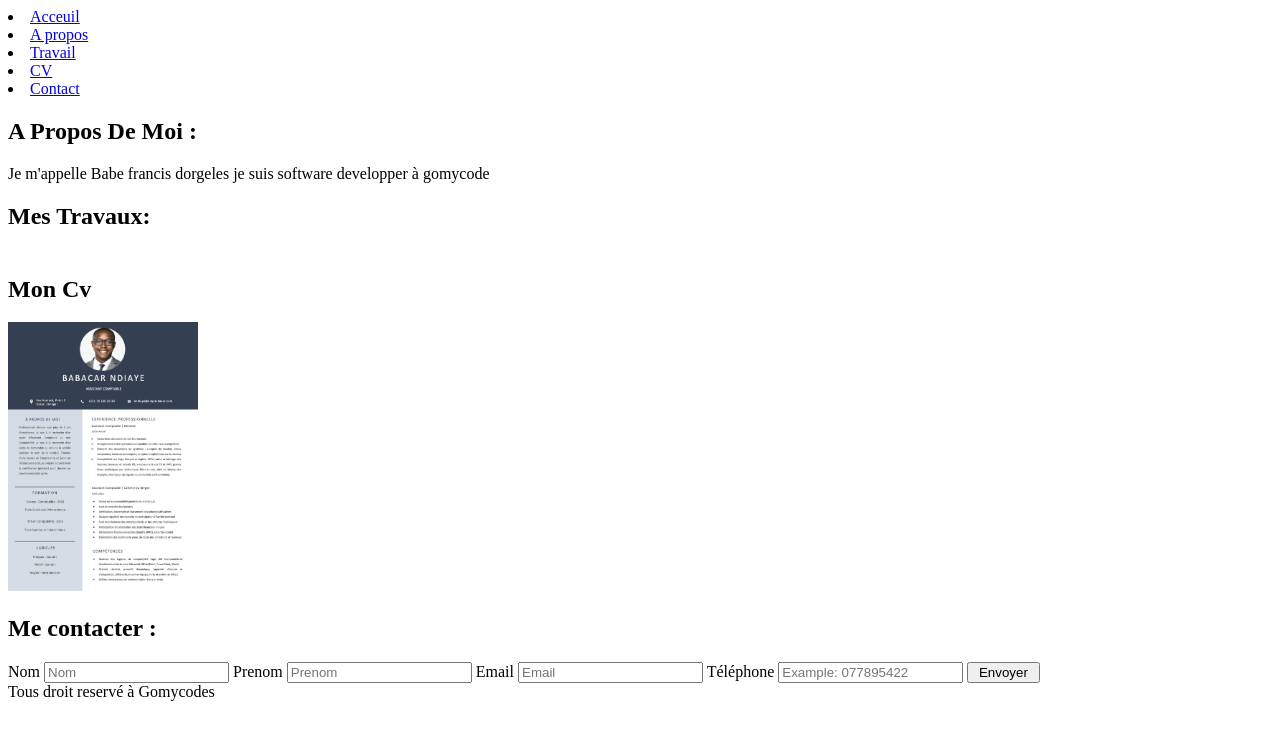
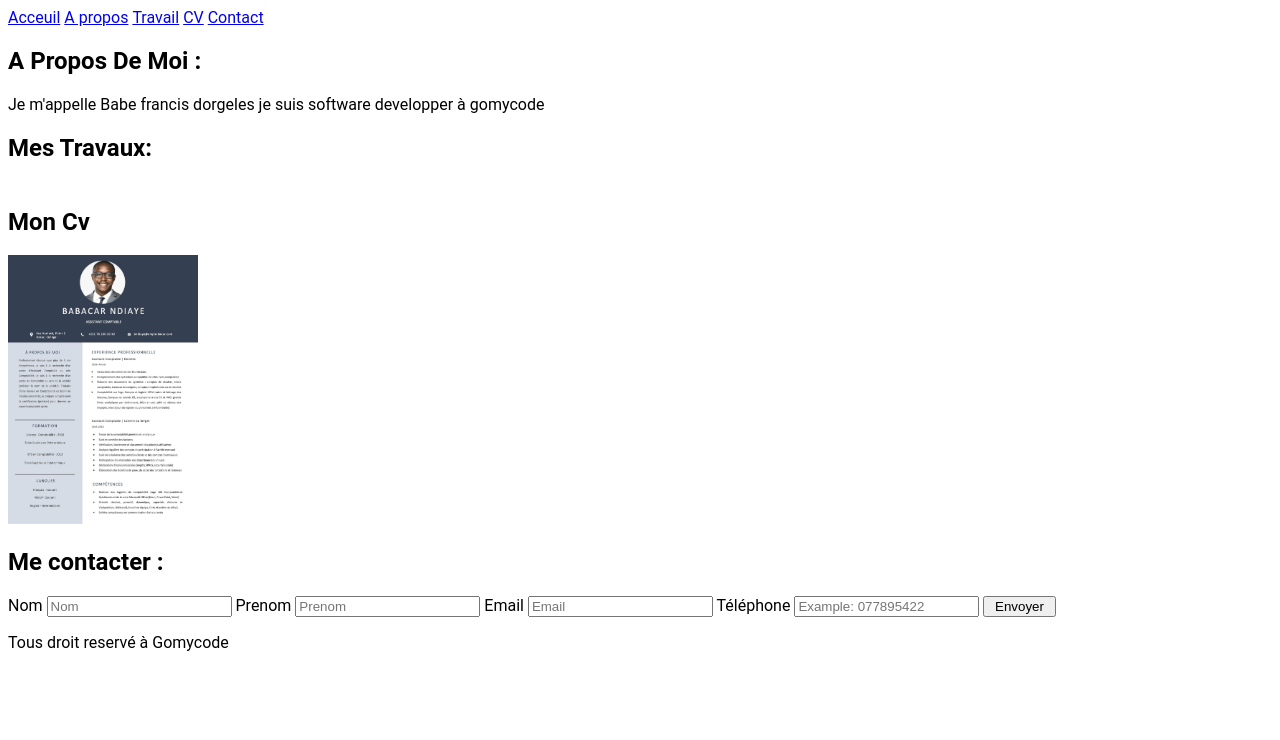
Before and after one commit to dorgeles22/projet_html, a plain HTML site: page index.html in a window 1280 px wide. Drawn offline with Linux system fonts and the light colour scheme.

Commit message:
second commit

```diff
--- a/index.html
+++ b/index.html
@@ -7,7 +7,7 @@
     <title>Document</title>
 </head>
 <body>
-    <header></header>
+    <header>
     <!-- barre de navigation -->
     <nav>
         <li><a href=" Acceuil.html">Acceuil</a></li>
@@ -16,6 +16,7 @@
         <li><a href="CV.html">CV</a></li>
         <li><a href="Contact.html">Contact</a></li>
     </nav>
+</header>
     <!-- A propos  de moi -->
      <section class="apropos">
         <h2>A Propos De Moi : </h2>
@@ -56,7 +57,7 @@
      </section>
 
      <!--Pieds de pages-->
-    <footer> Tous droit reservé à Gomycodes</footer>
+    <footer > <p translate="no"> Tous droit reservé à Gomycode </p></footer>
 
 </body>
 </html>
--- a/style.css
+++ b/style.css
@@ -0,0 +1,6 @@
+body{
+    font-family:  'Roboto', sans-serif;
+}
+nav li{
+    display: inline-block;
+}
```
